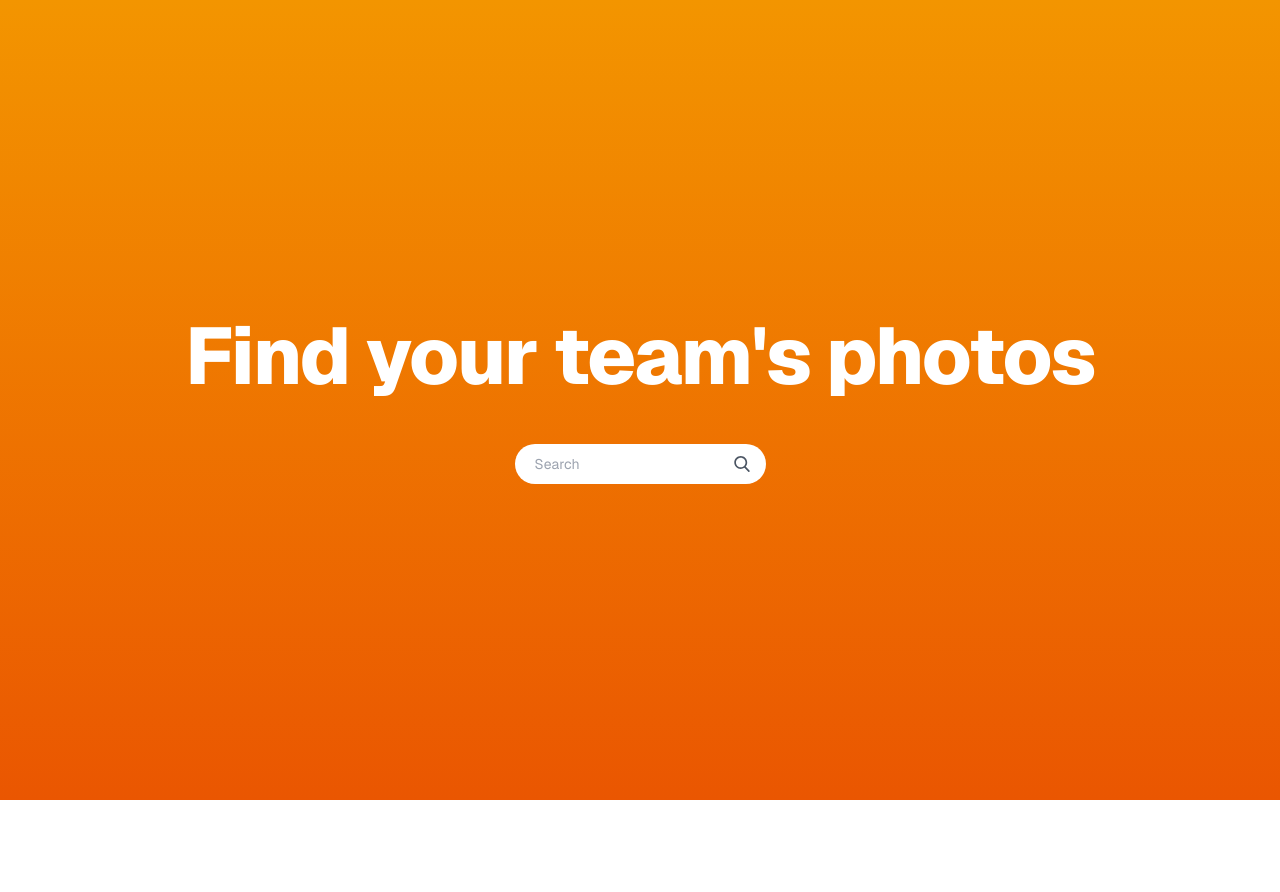
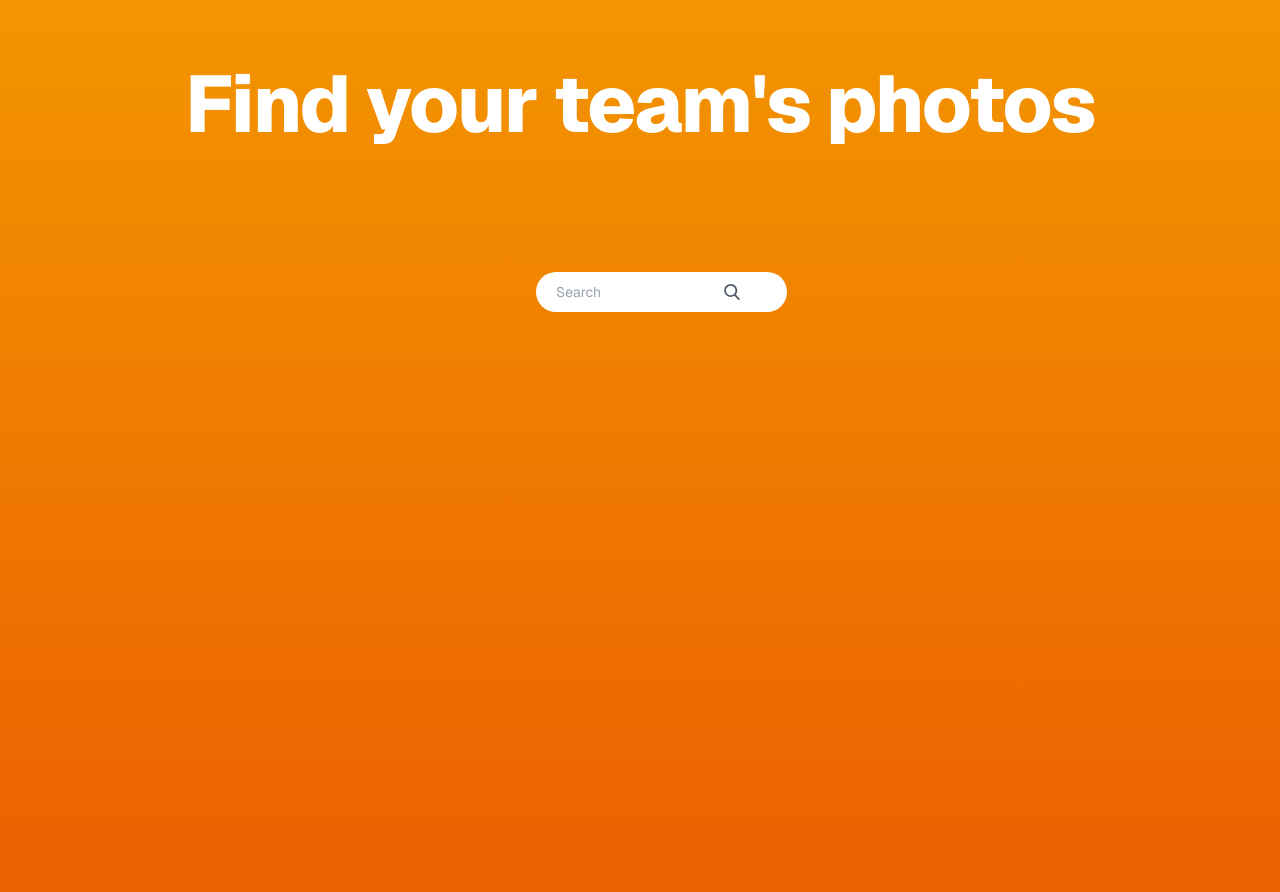
Before and after one commit to Kuchasz/pbr-2024-photos, a Next.js app: page / in a window 1280 px wide. Shown: the top 892 px of the page. Before the commit the page ends 800 px from the top, so only its background shows below. Built offline with nearby package versions, Linux system fonts and the light colour scheme.

Commit message:
added better autocomplete

```diff
--- a/package.json
+++ b/package.json
@@ -10,9 +10,12 @@
     "start": "next start"
   },
   "dependencies": {
+    "@headlessui/react": "^2.1.5",
+    "@heroicons/react": "^2.1.5",
     "@mdi/js": "^7.4.47",
     "@mdi/react": "^1.6.1",
     "@t3-oss/env-nextjs": "^0.10.1",
+    "clsx": "^2.1.1",
     "geist": "^1.3.0",
     "next": "^14.2.4",
     "react": "^18.3.1",
--- a/src/app/[teamId]/page.tsx
+++ b/src/app/[teamId]/page.tsx
@@ -17,7 +17,7 @@ export default function HomePage({ params: { teamId } }: { params: { teamId: str
     return redirect('/nice-try');
   }
 
-  const imagesForPlayers = team.times.map((time, index) => ({ time, name: `Player ${index + 1}`, images: sortBy(images.filter(i => timestampsMatch(i.time, time, 5000)), 'time') }));
+  const imagesForPlayers = team.times.map((time, index) => ({ time, name: `Player ${index + 1}`, images: sortBy(images.filter(i => timestampsMatch(i.time, time, 3000)), 'time') }));
 
   return (
     <BasePage>
--- a/src/app/page.tsx
+++ b/src/app/page.tsx
@@ -1,6 +1,6 @@
-import Autocomplete from "~/components/autocomplete";
 import BasePage from "~/components/base-page";
 import teams from "../data/teams.json";
+import BetterAutocomplete from "~/components/better-autocomplete";
 
 export default function HomePage() {
 
@@ -12,7 +12,7 @@ export default function HomePage() {
         </h1>
         {/* {teams.map((team) => (<div key={team.id}>{team.name}</div>))} */}
 
-        <Autocomplete options={teams.map(t => ({ label: t.name, value: t.id }))} />
+        <BetterAutocomplete options={teams.map(t => ({ label: t.name, value: t.id }))} />
 
       </div>
     </BasePage>
--- a/src/components/autocomplete.tsx
+++ b/src/components/autocomplete.tsx
@@ -20,7 +20,6 @@ const Autocomplete: React.FC<AutocompleteProps> = ({ options }) => {
     // Filter options based on query
     const handleInputChange = (e: React.ChangeEvent<HTMLInputElement>) => {
         const value = e.target.value;
-        setQuery(value);
 
         if (value.length > 0) {
             const filtered = options.filter(option =>
@@ -32,6 +31,8 @@ const Autocomplete: React.FC<AutocompleteProps> = ({ options }) => {
             setFilteredOptions([]);
             setIsDropdownOpen(false);
         }
+
+        setQuery(value);
     };
 
     // Handle selection of an option
--- /dev/null
+++ b/src/components/better-autocomplete.tsx
@@ -0,0 +1,71 @@
+"use client";
+import { Combobox, ComboboxInput, ComboboxOption, ComboboxOptions } from '@headlessui/react';
+import { CheckIcon } from '@heroicons/react/20/solid';
+import clsx from 'clsx';
+import { useRouter } from 'next/navigation';
+import { useState } from 'react';
+
+interface Option {
+    value: string;
+    label: string;
+}
+
+interface AutocompleteProps {
+    options: Option[];
+}
+
+export default function BetterAutocomplete({ options }: AutocompleteProps) {
+    const [query, setQuery] = useState('')
+
+    const router = useRouter();
+
+    const filteredOptions =
+        query === ''
+            ? []
+            : options.filter((option) => {
+                return option.label.toLowerCase().includes(query.toLowerCase())
+            }).slice(0, 10)
+
+    return (
+        <div className="mx-auto h-screen text-gray-600 w-52 pt-20">
+            <Combobox onChange={(option) => option && void router.push(`/${option.value}`)} onClose={() => setQuery('')}>
+                <div className="relative">
+                    <ComboboxInput
+                        className={clsx(
+                            // 'w-full rounded-lg border-none bg-white/5 py-1.5 pr-8 pl-3 text-sm/6 text-white',
+                            // 'focus:outline-none data-[focus]:outline-2 data-[focus]:-outline-offset-2 data-[focus]:outline-white/25',
+                            "bg-white h-10 px-5 pr-10 rounded-full text-sm focus:outline-none"
+                        )}
+                        placeholder='Search'
+                        onChange={(event) => setQuery(event.target.value)}
+                    />
+                    <button type="submit" className="absolute right-0 top-0 mt-3 mr-1">
+                        <svg className="h-4 w-4 fill-current" version="1.1" id="Capa_1" x="0px" y="0px" viewBox="0 0 56.966 56.966" width="512px" height="512px">
+                            <path d="M55.146,51.887L41.588,37.786c3.486-4.144,5.396-9.358,5.396-14.786c0-12.682-10.318-23-23-23s-23,10.318-23,23  s10.318,23,23,23c4.761,0,9.298-1.436,13.177-4.162l13.661,14.208c0.571,0.593,1.339,0.92,2.162,0.92  c0.779,0,1.518-0.297,2.079-0.837C56.255,54.982,56.293,53.08,55.146,51.887z M23.984,6c9.374,0,17,7.626,17,17s-7.626,17-17,17  s-17-7.626-17-17S14.61,6,23.984,6z" />
+                        </svg>
+                    </button>
+                </div>
+
+                <ComboboxOptions
+                    anchor="bottom"
+                    transition
+                    className={clsx(
+                        'w-[var(--input-width)] rounded-xl border border-white/5 bg-white/5 p-1 [--anchor-gap:var(--spacing-1)] empty:invisible',
+                        'transition duration-100 ease-in data-[leave]:data-[closed]:opacity-0'
+                    )}
+                >
+                    {filteredOptions.map((option) => (
+                        <ComboboxOption
+                            key={option.value}
+                            value={option}
+                            className="group flex cursor-default items-center gap-2 rounded-lg py-1.5 px-3 select-none data-[focus]:bg-white/10"
+                        >
+                            <CheckIcon className="invisible size-4 fill-white group-data-[selected]:visible" />
+                            <div className="text-sm/6 text-white">{option.label}</div>
+                        </ComboboxOption>
+                    ))}
+                </ComboboxOptions>
+            </Combobox>
+        </div >
+    )
+}
```
Also changed, not shown: 1 other file (tests, documents, lock files or other folders).
